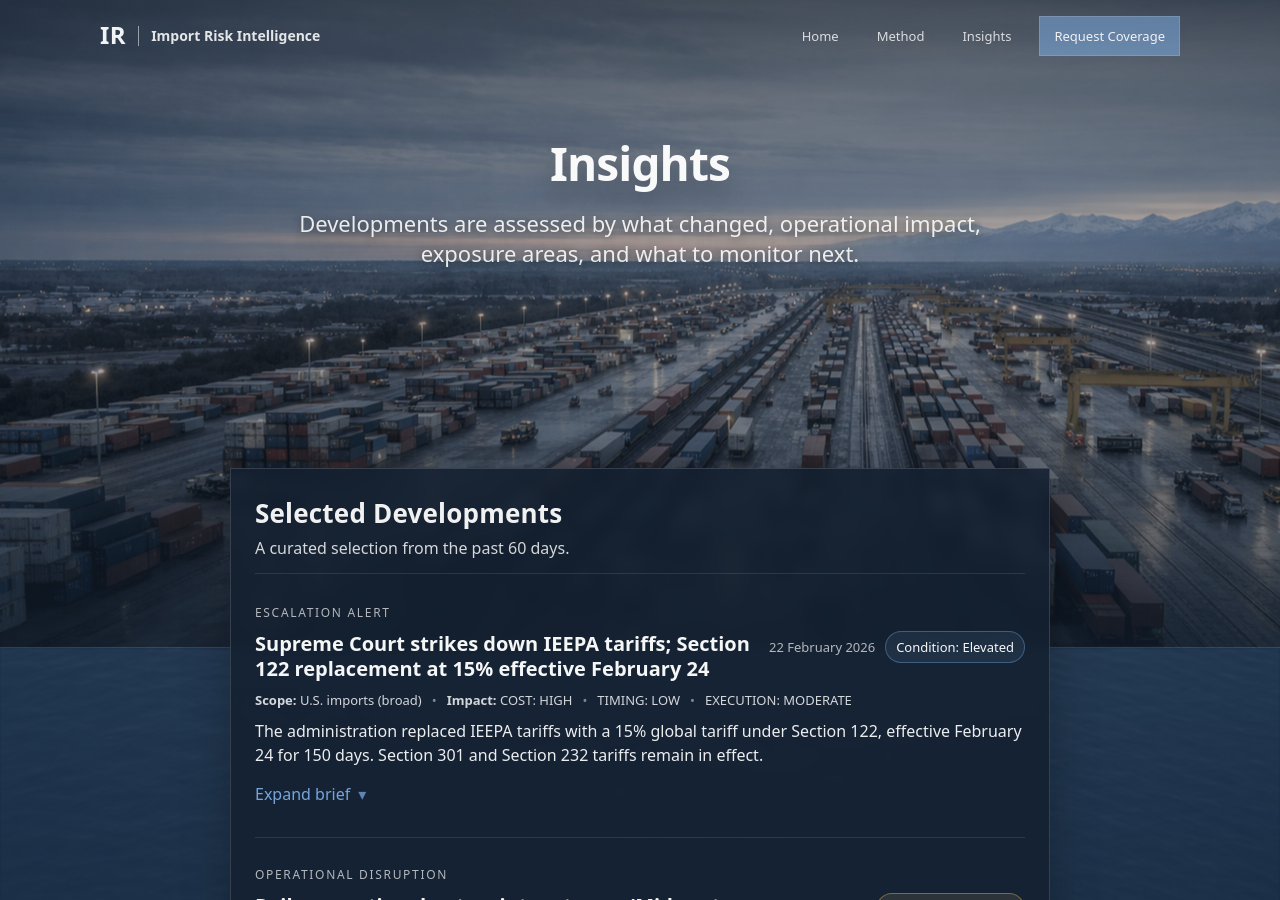
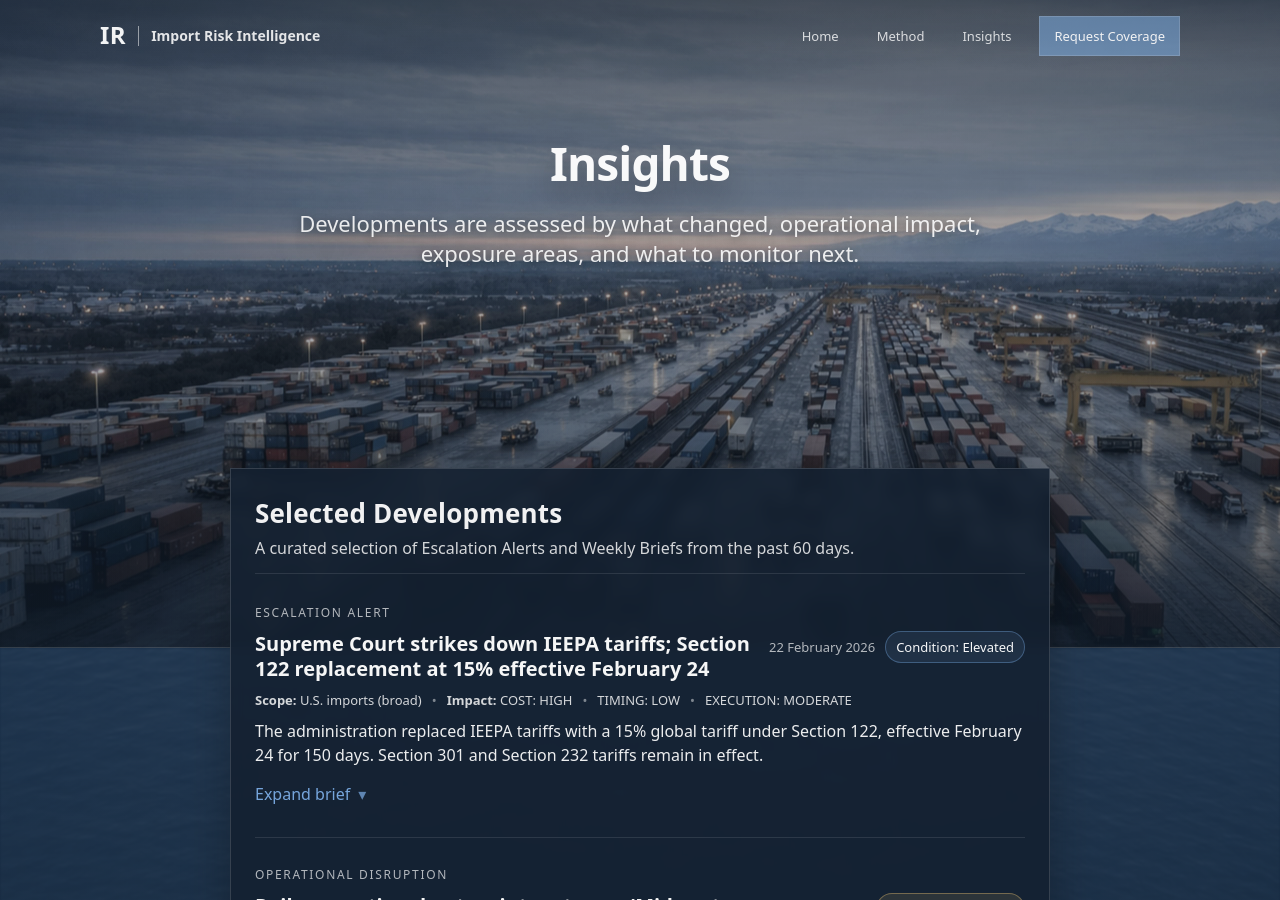
Before and after one commit to importrisk/import-risk-intelligence-site, a Jekyll site: the page built from insights.html, in a window 1280 px wide and 900 px high. Built offline with Jekyll 4.4.1, drawn with Linux system fonts in a browser that asks for light colours.

Commit message:
Update insights.html

```diff
--- a/insights.html
+++ b/insights.html
@@ -29,7 +29,7 @@ description: Examples of what an IRI alert or weekly brief looks like — concis
       <!-- CARD HEADING (inside the dark card) -->
       <header class="brief-card-head">
         <h2>Selected Developments</h2>
-        <p class="muted">A curated selection from the past 60 days.</p>
+        <p class="muted">A curated selection of Escalation Alerts and Weekly Briefs from the past 60 days.</p>
       </header>
 
       <!-- ENTRY -->
```
